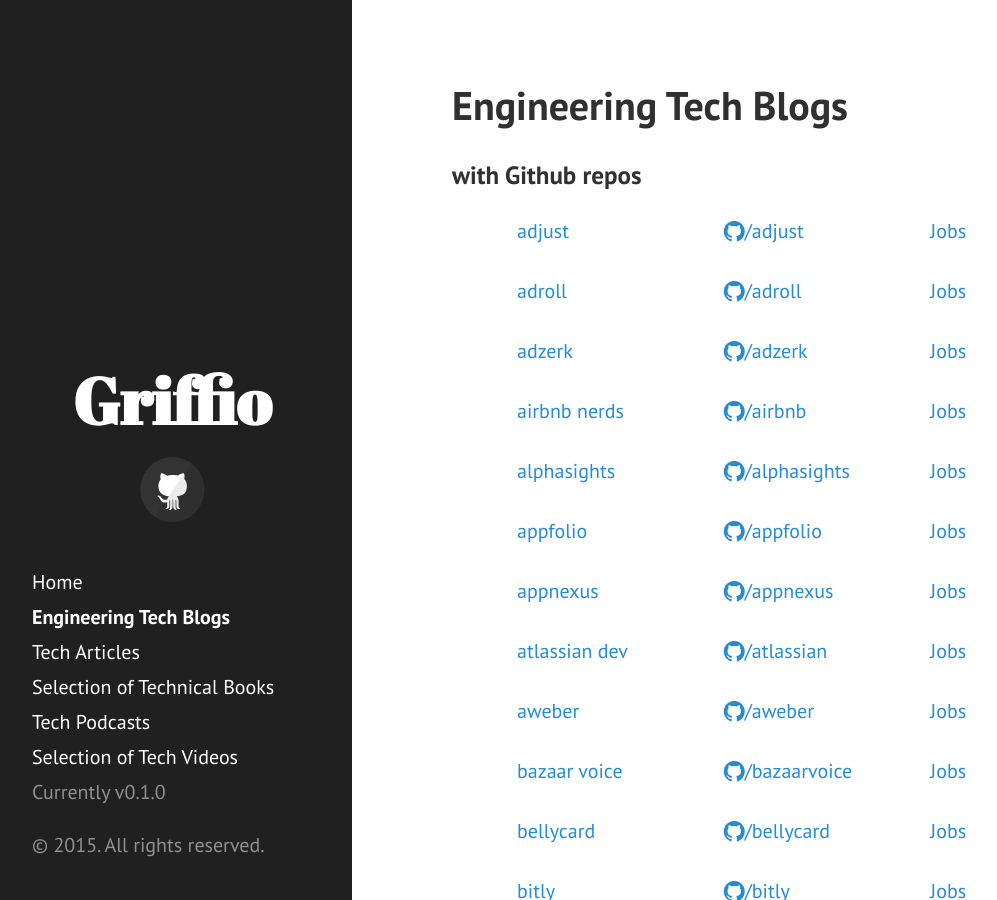
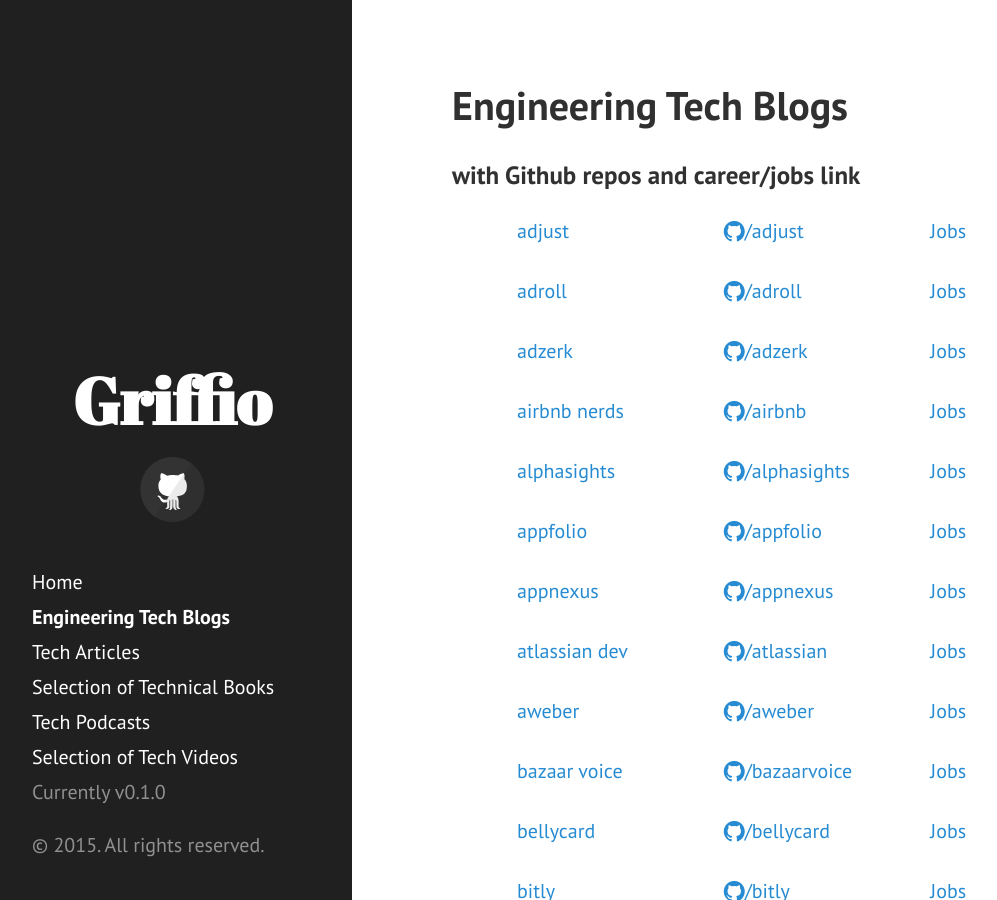
Before and after one commit to griffio/griffio.github.io, a Jekyll site: the page built from engineering-tech-blogs.html, in a window 1280 px wide and 900 px high. Shown: the whole window, without its empty margins (8-1005 px from the left). Built offline with Jekyll 4.4.1, drawn with Linux system fonts in a browser that asks for light colours; nearby versions of some CDN libraries.

Commit message:
Update engineering-tech-blogs.html

```diff
--- a/engineering-tech-blogs.html
+++ b/engineering-tech-blogs.html
@@ -4,7 +4,7 @@
 id: engineering-tech-blogs
 ---
 
-<h3>with Github repos</h2>
+<h3>with Github repos and career/jobs link</h2>
 <section class="techblogs-flex-layout">
 <div class="flex-container">
 {% assign sorted_techblogs = (site.data.techblogs | sort: 'desc') %}
```
